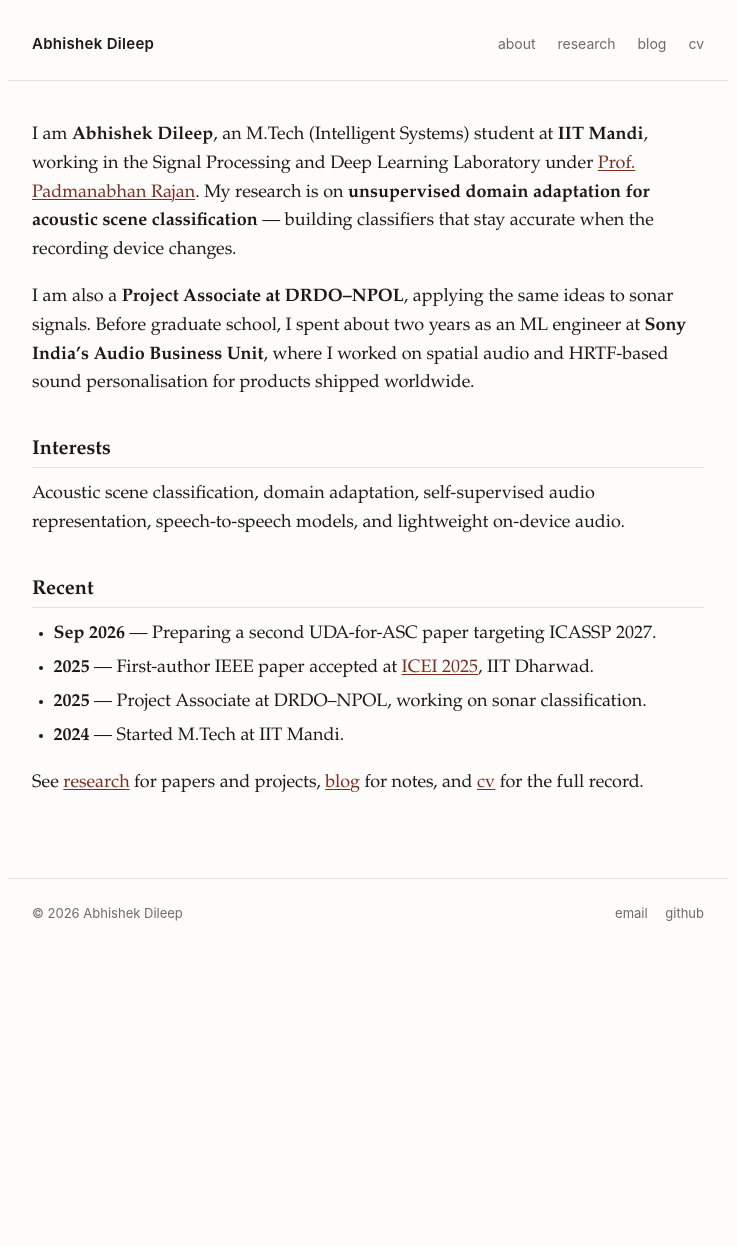
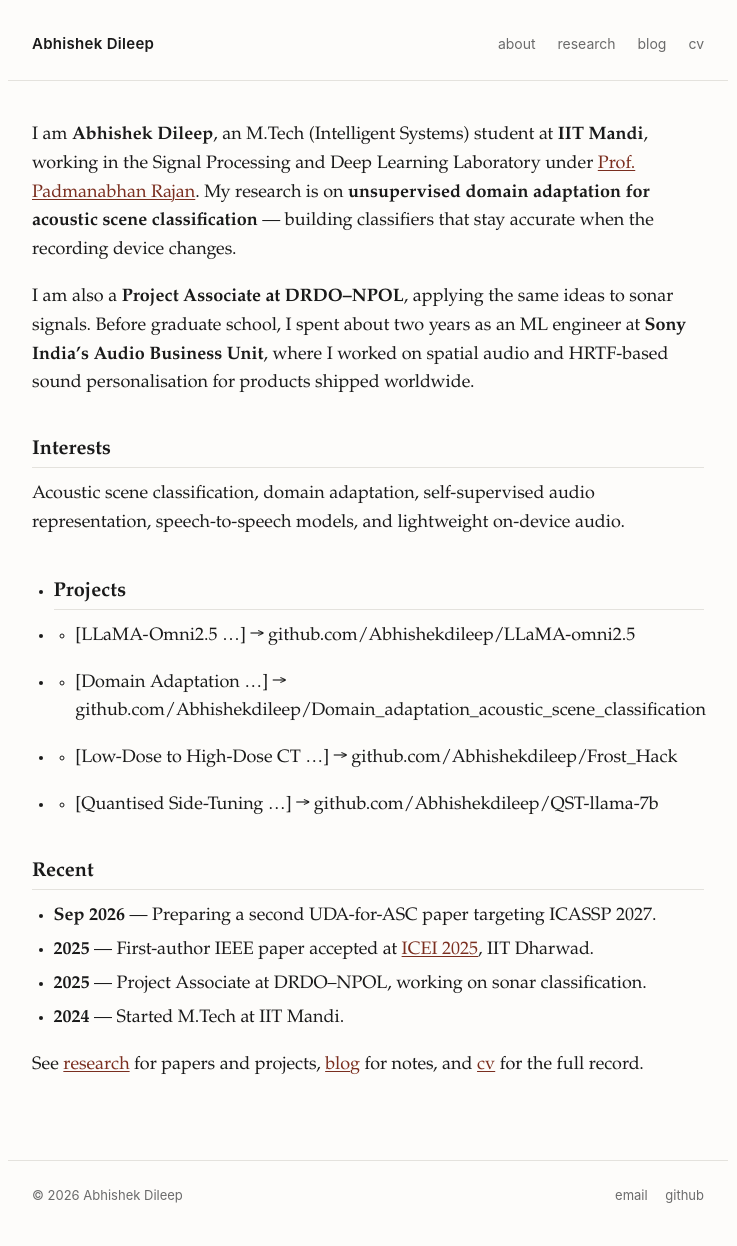
Before and after one commit to Abhishekdileep/abhishekdileep.github.io, a Jekyll site: the page built from index.md, in a window 1280 px wide. Shown: the whole page, without its empty margins (272-1009 px from the left). Built offline with Jekyll 4.4.1, drawn with Linux system fonts in a browser that asks for light colours; before the commit the page ends 964 px from its top, so only the background shows below that.

Commit message:
more_rambling

```diff
--- a/index.md
+++ b/index.md
@@ -12,6 +12,11 @@ I am also a **Project Associate at DRDO–NPOL**, applying the same ideas to son
 Acoustic scene classification, domain adaptation, self-supervised audio representation, speech-to-speech models, and lightweight on-device audio.
 
 
++ ## Projects
++   - [LLaMA-Omni2.5 …]      → github.com/Abhishekdileep/LLaMA-omni2.5
++   - [Domain Adaptation …]  → github.com/Abhishekdileep/Domain_adaptation_acoustic_scene_classification
++   - [Low-Dose to High-Dose CT …] → github.com/Abhishekdileep/Frost_Hack
++   - [Quantised Side-Tuning …]    → github.com/Abhishekdileep/QST-llama-7b
 
 ## Recent
 
```
